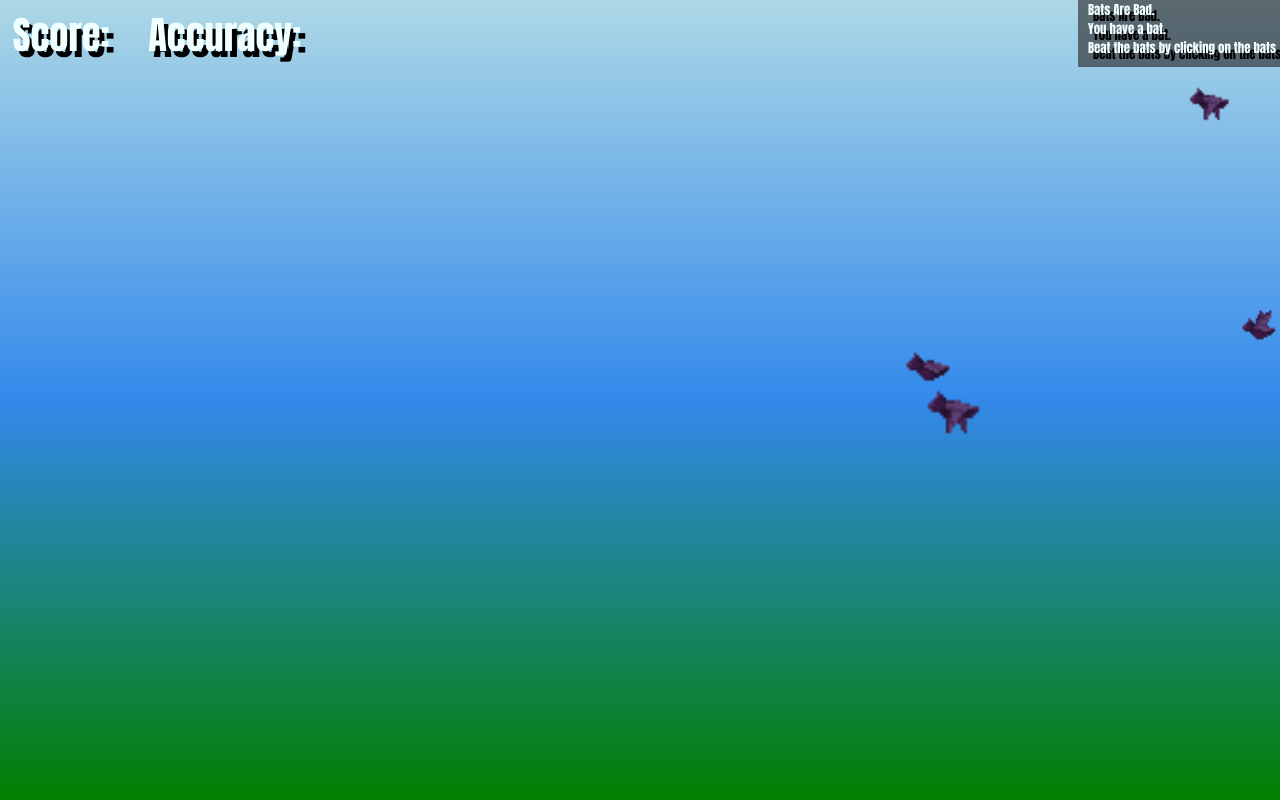
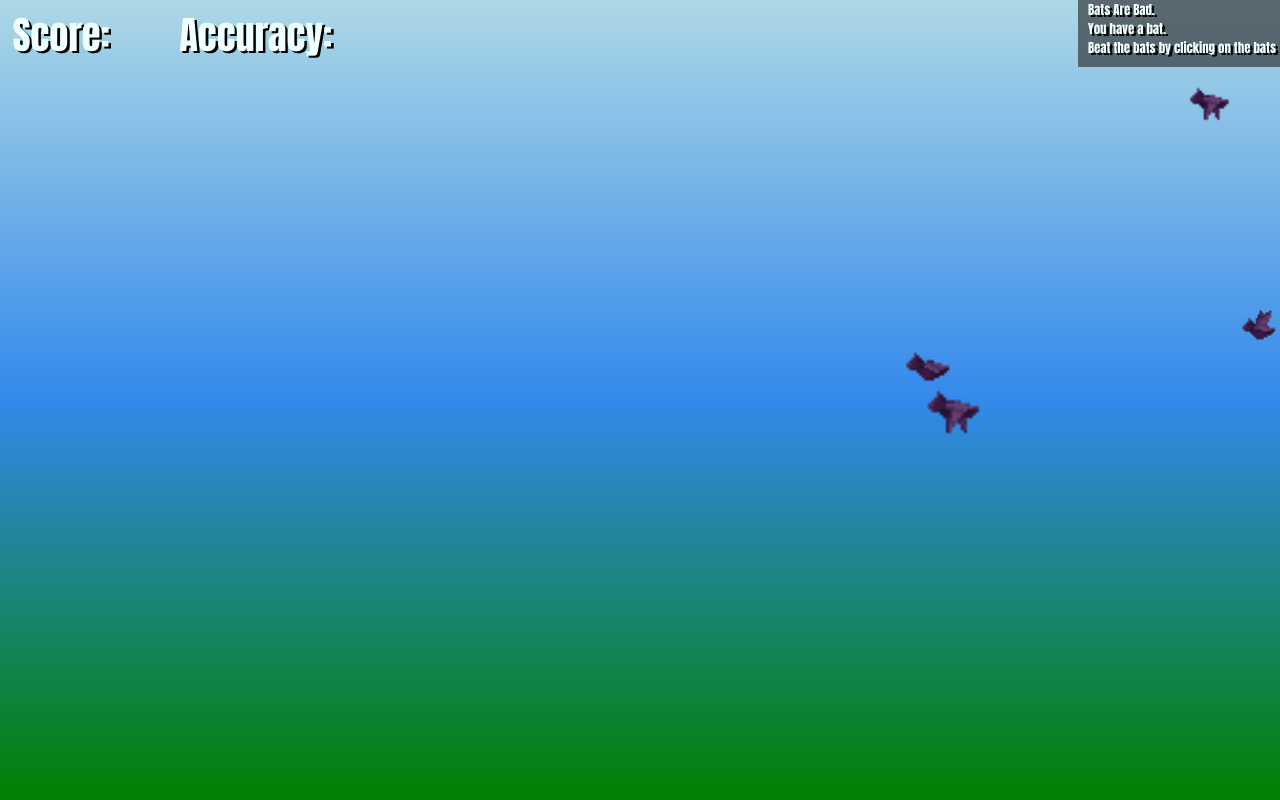
Before and after one commit to Viantae/BatGame, a plain HTML site: page index.html in a window 1280 px wide. Shown: the top 800 px of the page. Drawn offline with Linux system fonts and the light colour scheme.

Commit message:
Add files via upload

```diff
--- a/bats.css
+++ b/bats.css
@@ -2,7 +2,8 @@
   margin: auto 0;
   color: azure;
   font-family: Impact, Haettenschweiler, 'Arial Narrow Bold', sans-serif;
-  text-shadow: 0.4vw 0.7vh #000000;
+  text-shadow: 0.2vw 0.3vh #000000;
+  overflow: hidden
 }
 
 body{
@@ -54,10 +55,12 @@ canvas{
 
 #score{
   float: left;
+  width: 10vmax;
 }
 
 #accuracy{
   position: relative;
+  width: 24vmax;
   left: 3vw;
   float: right;
 }
```
